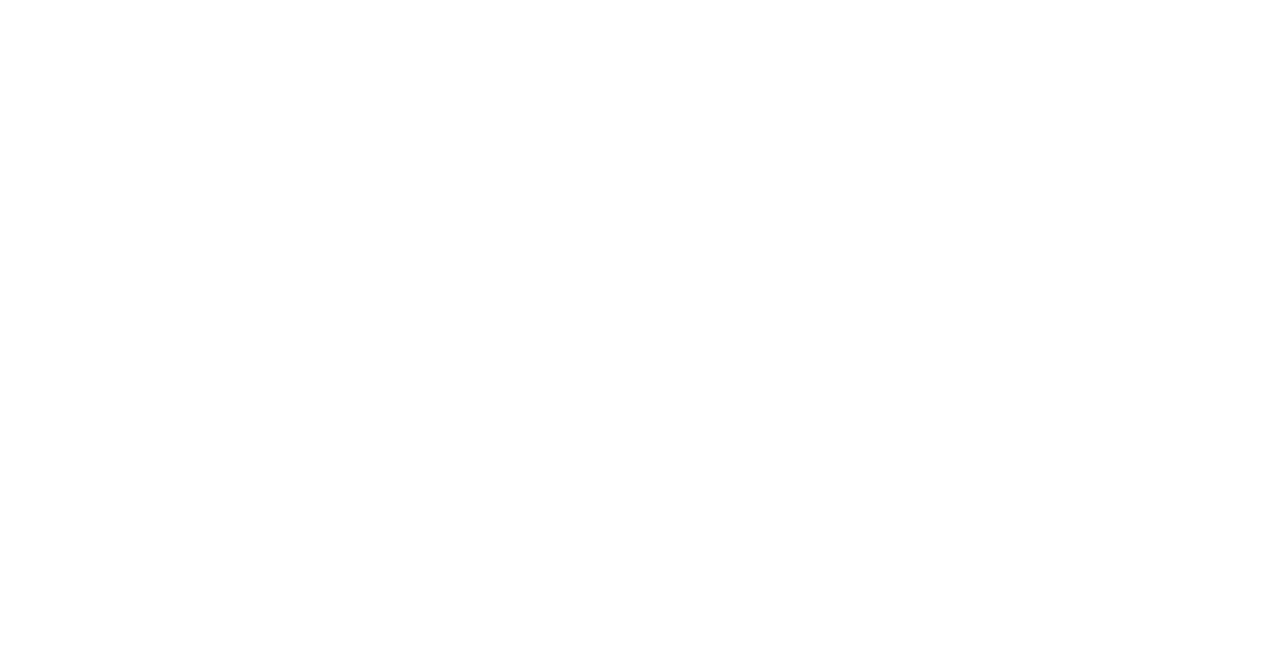
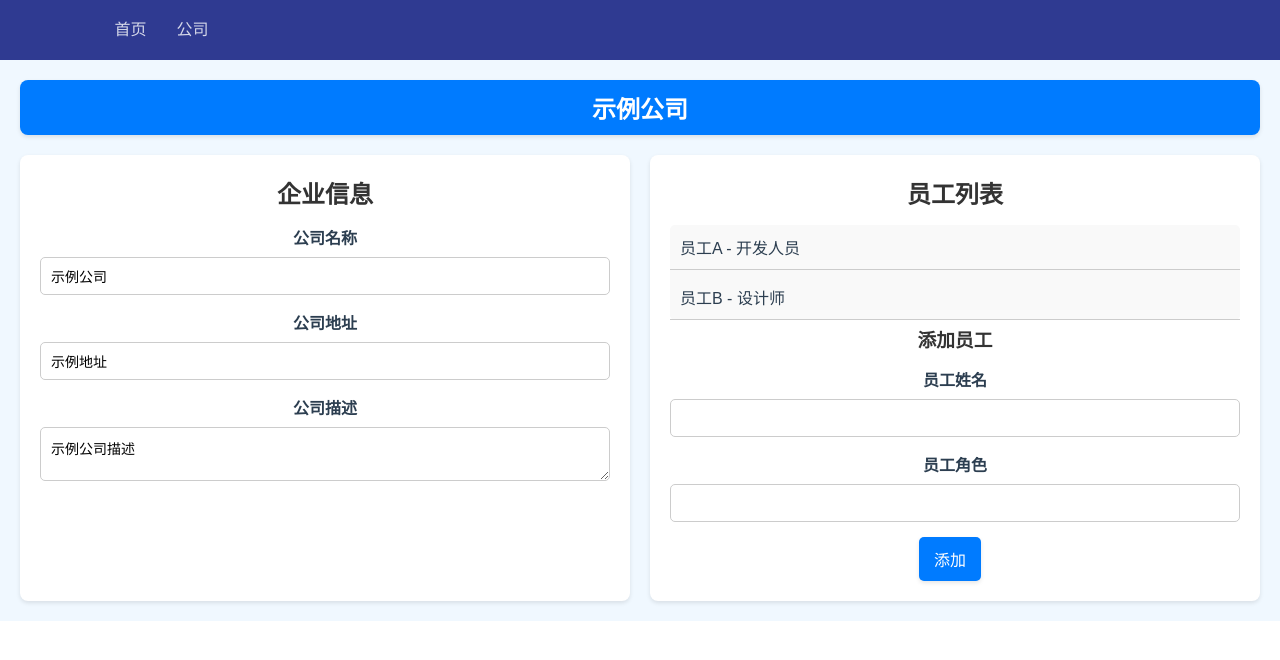
Before and after one commit to 2023-SE-13/24-SP-FrontEnd, a Vue app: page /company-editer in a window 1280 px wide. Shown: the top 660 px of the page. Built offline with nearby package versions, Linux system fonts and the light colour scheme.

Commit message:
添加企业编辑页面

```diff
--- a/src/router/index.js
+++ b/src/router/index.js
@@ -5,6 +5,7 @@
 import Company from '../views/Company.vue'
 import HomePage from '@/views/HomePage.vue'
 import EnterpriseRegister from '../views/CompanyRegister.vue';
+import EnterpriseEditer from '../views/CompanyEditer.vue';
 
 Vue.use(VueRouter)
 
@@ -30,6 +31,11 @@
         path: '/company-register',
         name: 'CompanyRegister',
         component: EnterpriseRegister
+      },
+      {
+        path: '/company-editer',
+        name: 'CompanyEditer',
+        component: EnterpriseEditer
       }
     ]
   },
--- /dev/null
+++ b/src/views/CompanyEditer.vue
@@ -0,0 +1,165 @@
+<template>
+  <div class="admin-company-view">
+    <header class="header">
+      <strong>{{ company.name }}</strong>
+    </header>
+    <div class="main-content">
+      <div class="left-panel">
+        <h2>企业信息</h2>
+        <div class="form-group">
+          <label for="companyName">公司名称</label>
+          <input type="text" id="companyName" v-model="company.name" />
+        </div>
+        <div class="form-group">
+          <label for="companyAddress">公司地址</label>
+          <input type="text" id="companyAddress" v-model="company.address" />
+        </div>
+        <div class="form-group">
+          <label for="companyDescription">公司描述</label>
+          <textarea id="companyDescription" v-model="company.description"></textarea>
+        </div>
+      </div>
+      <div class="right-panel">
+        <h2>员工列表</h2>
+        <ul class="employee-list">
+          <li v-for="(employee, index) in company.employees" :key="index" class="employee-item">
+            {{ employee.name }} - {{ employee.role }}
+          </li>
+        </ul>
+        <h3>添加员工</h3>
+        <div class="form-group">
+          <label for="employeeName">员工姓名</label>
+          <input type="text" id="employeeName" v-model="newEmployee.name" />
+        </div>
+        <div class="form-group">
+          <label for="employeeRole">员工角色</label>
+          <input type="text" id="employeeRole" v-model="newEmployee.role" />
+        </div>
+        <button @click="addEmployee">添加</button>
+      </div>
+    </div>
+  </div>
+</template>
+
+<script>
+export default {
+  data() {
+    return {
+      company: {
+        name: "示例公司",
+        address: "示例地址",
+        description: "示例公司描述",
+        employees: [
+          { name: "员工A", role: "开发人员" },
+          { name: "员工B", role: "设计师" }
+        ]
+      },
+      newEmployee: {
+        name: "",
+        role: ""
+      }
+    };
+  },
+  methods: {
+    addEmployee() {
+      if (this.newEmployee.name && this.newEmployee.role) {
+        this.company.employees.push({ ...this.newEmployee });
+        this.newEmployee.name = "";
+        this.newEmployee.role = "";
+      } else {
+        alert("请填写完整的员工信息");
+      }
+    }
+  }
+};
+</script>
+
+<style scoped>
+.admin-company-view {
+  font-family: 'Arial', sans-serif;
+  background-color: #f0f8ff; /* 浅蓝色 */
+  padding: 20px;
+}
+
+.header {
+  background-color: #007bff;
+  color: white;
+  padding: 10px;
+  text-align: center;
+  font-size: 24px;
+  font-weight: bold;
+  border-radius: 8px;
+  box-shadow: 0 2px 4px rgba(0, 0, 0, 0.1);
+}
+
+.main-content {
+  display: flex;
+  margin-top: 20px;
+}
+
+.left-panel, .right-panel {
+  flex: 1;
+  background-color: white;
+  padding: 20px;
+  border-radius: 8px;
+  box-shadow: 0 2px 4px rgba(0, 0, 0, 0.1);
+  margin-right: 20px;
+}
+
+.right-panel {
+  margin-right: 0;
+}
+
+h2, h3 {
+  color: #333;
+  margin-bottom: 15px;
+}
+
+.form-group {
+  margin-bottom: 15px;
+}
+
+label {
+  display: block;
+  margin-bottom: 8px;
+  font-weight: bold;
+}
+
+input, textarea {
+  width: 100%;
+  padding: 10px;
+  border: 1px solid #ccc;
+  border-radius: 5px;
+  box-sizing: border-box;
+  font-size: 14px;
+}
+
+textarea {
+  resize: vertical; /* 允许垂直调整大小 */
+}
+
+button {
+  padding: 10px 15px;
+  background-color: #007bff;
+  color: white;
+  border: none;
+  border-radius: 5px;
+  cursor: pointer;
+  font-size: 16px;
+  box-shadow: 0 2px 4px rgba(0, 0, 0, 0.1);
+}
+
+button:hover {
+  background-color: #0056b3;
+}
+
+.employee-list {
+  list-style: none;
+  padding: 0;
+}
+
+.employee-item {
+  padding: 10px;
+  border-bottom: 1px solid #ccc;
+}
+</style>
```
